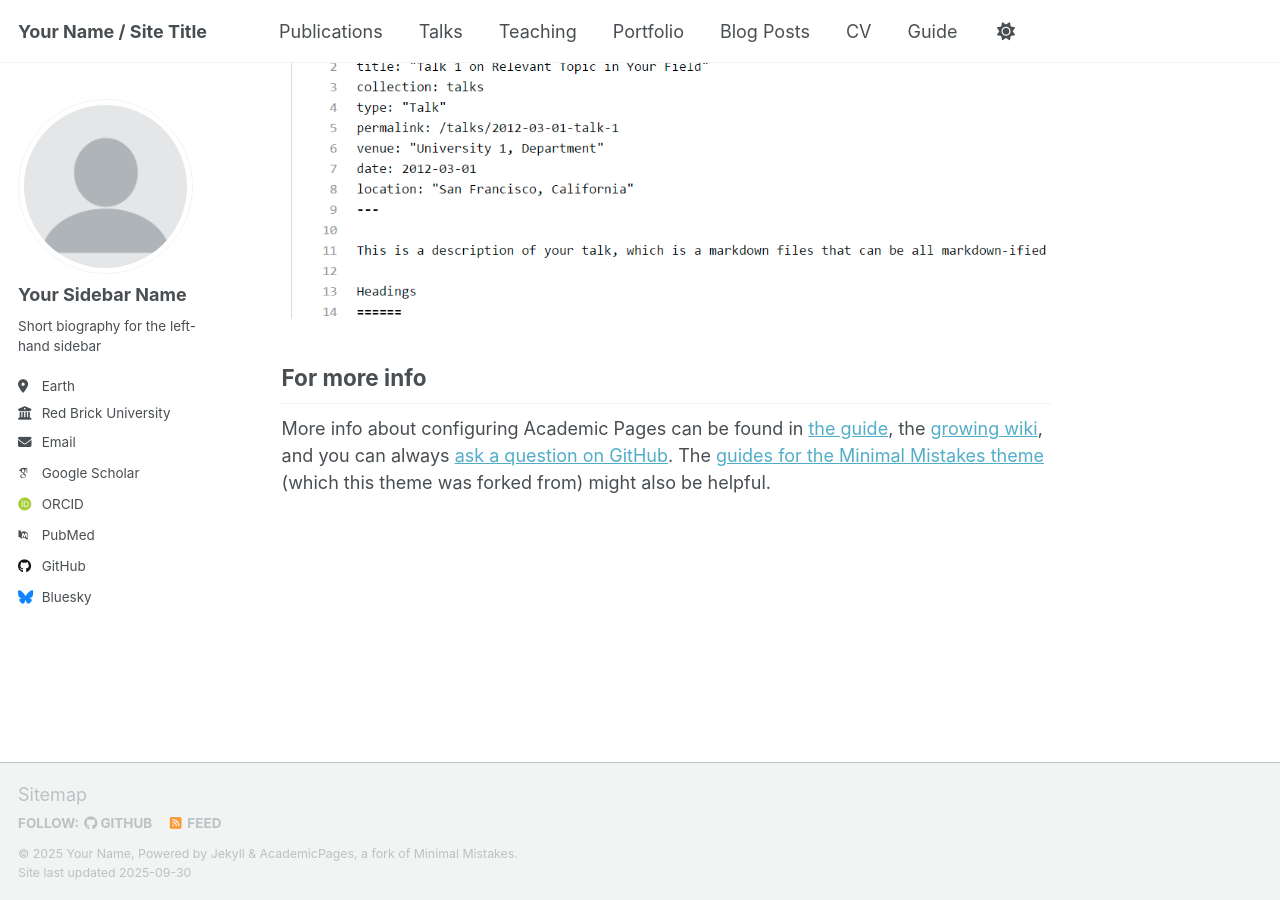
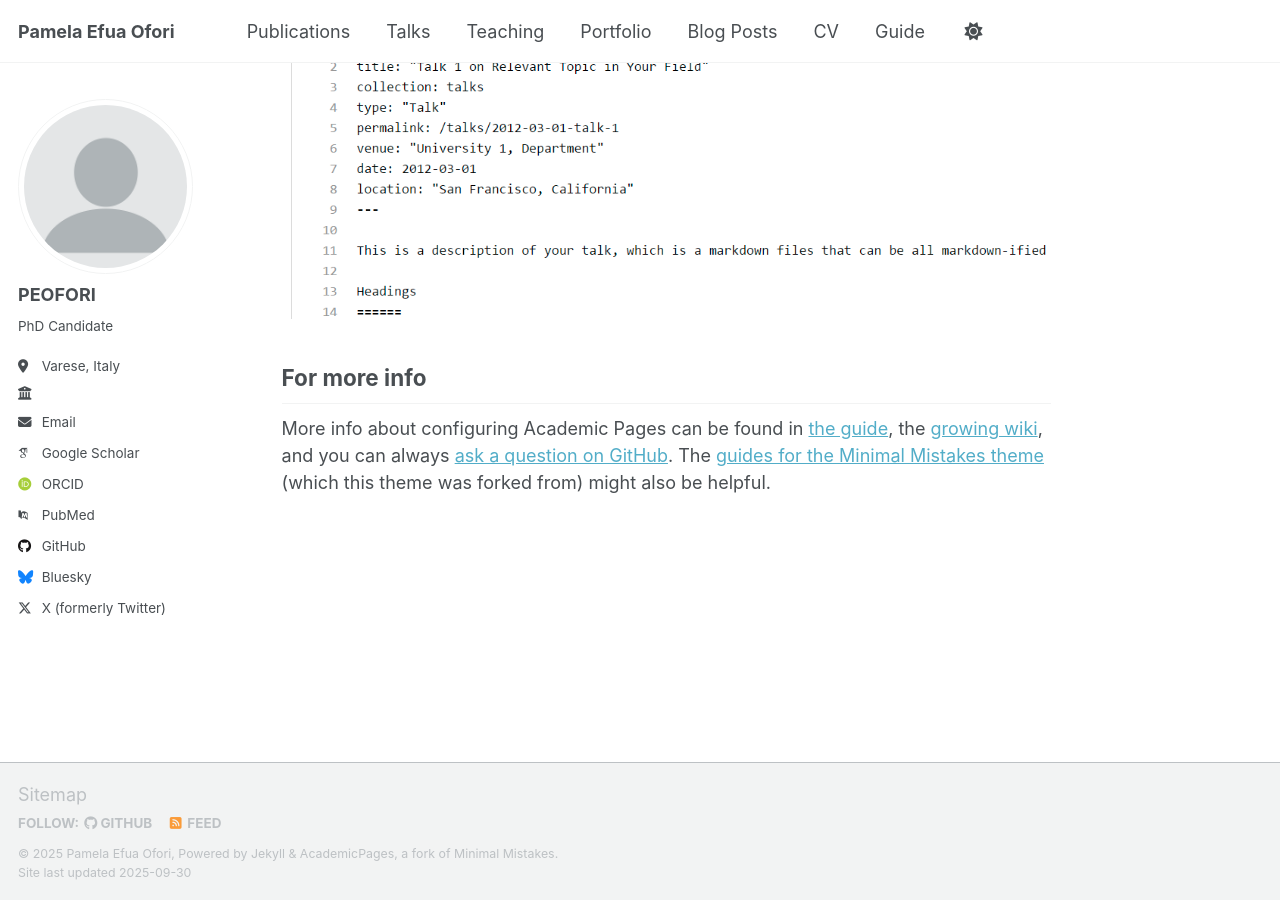
Before and after one commit to PEOFORI/peofori.github.io, a Jekyll site: the page built from _pages/about.md, in a window 1280 px wide and 900 px high, scrolled down 2880 px. Built offline with Jekyll 4.4.1, drawn with Linux system fonts in a browser that asks for light colours; some web fonts are replaced; a script that is not in the unit is left out.

Commit message:
Update _config.yml

```diff
--- a/_config.yml
+++ b/_config.yml
@@ -9,14 +9,14 @@
 # Basic Site Settings
 locale                   : "en-US"
 site_theme               : "default" # Currently available options are "default", "air"
-title                    : "Your Name / Site Title"
+title                    : "Pamela Efua Ofori"
 title_separator          : "-"
-name                     : &name "Your Name"
-description              : &description "Your Name's academic portfolio"   # Update this with a general description of your site, this is the default if not overridden by a page
-url                      : https://academicpages.github.io # The base hostname & protocol for your site e.g. "https://[your GitHub username].github.io",
+name                     : &name "Pamela Efua Ofori"
+description              : &description "PhD Candidate"   # Update this with a general description of your site, this is the default if not overridden by a page
+url                      : https://peofori.github.io/ # The base hostname & protocol for your site e.g. "https://[your GitHub username].github.io",
                                                            # or if you already have some other page hosted on Github then use "https://[your GitHub username].github.io/[Your Repo Name]"
 baseurl                  : "" # the subpath of your site, e.g. "/blog"
-repository               : "academicpages/academicpages.github.io"
+repository               : "https://peofori.github.io/"
 
 # Site Author - The following control what appear as part of the author content on the side bar.
 #               If a field is blank the icon and link will not appear, otherwise it will be shown.
@@ -24,21 +24,21 @@ repository               : "academicpages/academicpages.github.io"
 author:
   # Biographic information
   avatar           : "profile.png"
-  name             : "Your Sidebar Name"
+  name             : "PEOFORI"
   pronouns         : # example: "she/her"
-  bio              : "Short biography for the left-hand sidebar"
-  location         : "Earth"
-  employer         : "Red Brick University"
+  bio              : "PhD Candidate"
+  location         : "Varese, Italy"
+  employer         : ""
   uri              : # URL
-  email            : "none@example.org"
+  email            : "peofori@outlook.com"
 
   # Academic websites
   academia         : # URL
   arxiv            : # URL - Update with the correct link to your profile
-  googlescholar    : "https://scholar.google.com/citations?user=PS_CX0AAAAAJ"
+  googlescholar    : "https://scholar.google.com/scholar?hl=en&as_sdt=0%2C5&q=pamela+ofori&oq="
   inspire-hep      : # URL
   impactstory      : # URL
-  orcid            : "http://orcid.org/yourorcidurl"
+  orcid            : "https://orcid.org/0000-0002-9952-3586"
   semantic         : # URL
   pubmed           : "https://www.ncbi.nlm.nih.gov/pubmed/?term=john+snow"
   researchgate     : # URL
@@ -48,7 +48,7 @@ author:
   bitbucket        : # Username - Update with your username on the site
   codepen          : # Username
   dribbble         : # Username
-  github           : "academicpages"
+  github           : "peofori"
   kaggle           : # Username
   stackoverflow    : # User number or user number and name (i.e., use "1" or "1/jeff-atwood")
 
@@ -78,6 +78,7 @@ author:
   xing             : # Username
   youtube          : # Username
   zhihu            : # Username
+  twitter          : "@Pamelaofori2"
 
 # Publication Category - The following the list of publication categories and their headings
 publication_category:
```
